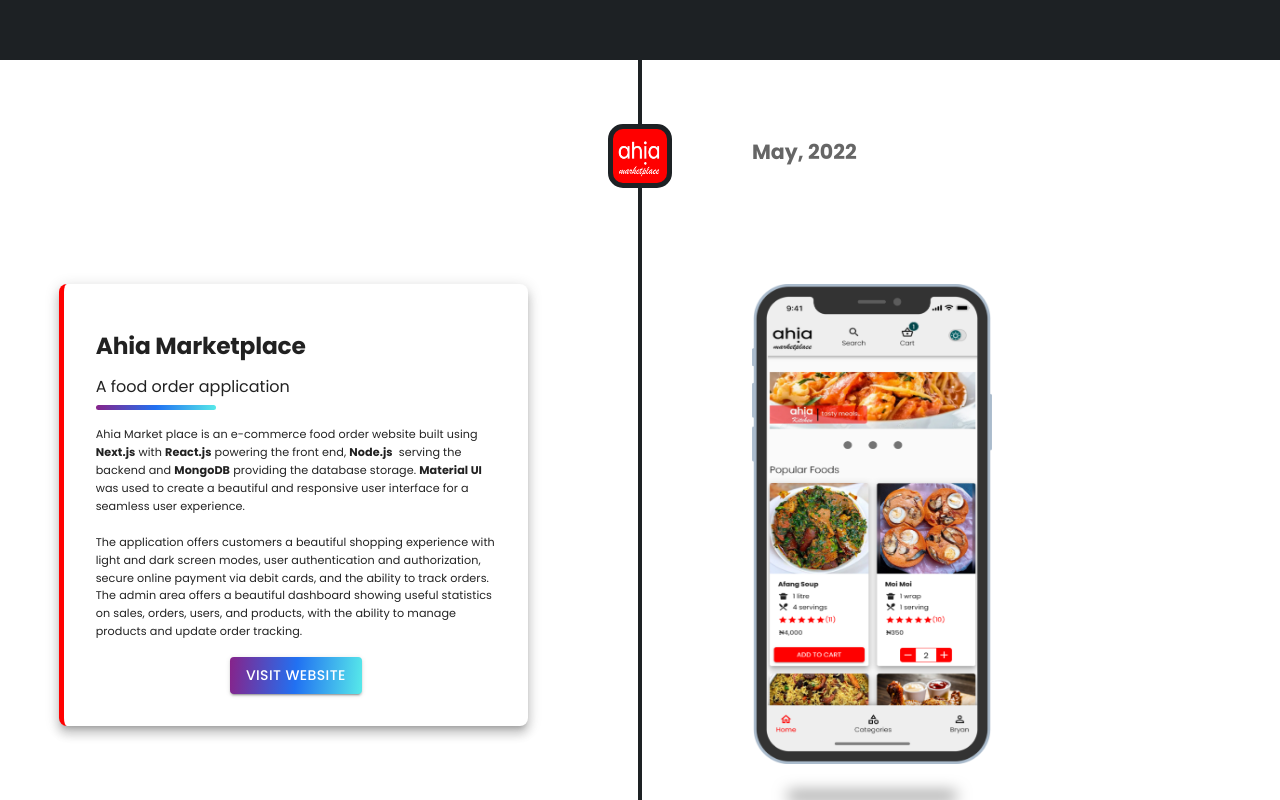
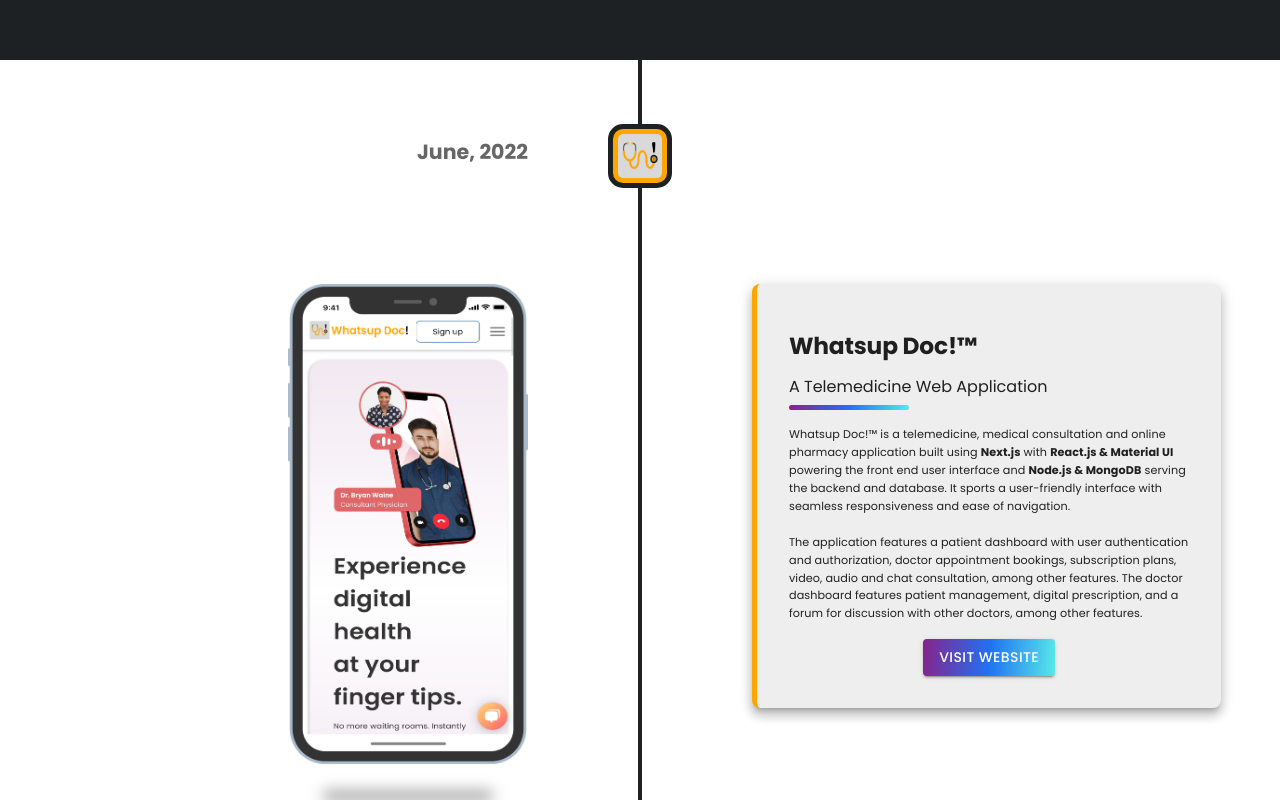
Before and after one commit to bryanwaine/thedevmedic, a Next.js app: page /portfolio in a window 1280 px wide. Shown: the part 500-1300 px from the top of the page. Built offline with nearby package versions, Linux system fonts and the light colour scheme.

Commit message:
Adjust portfolio

```diff
--- a/components/Carousel.js
+++ b/components/Carousel.js
@@ -16,6 +16,27 @@ const ImageCarousel = () => {
       swipeable={true}
       transitionTime={2000}
     >
+      <div
+        style={{
+          display: 'flex',
+          flexDirection: 'column',
+          alignItems: 'center',
+        }}
+      >
+        <img
+          src='/whatsup-doc_screen.png'
+          alt='Whatsup Doc!'
+          style={{ width: '10rem', height: '20rem' }}
+        />
+        <Box
+          sx={{
+            boxShadow: '0px 0px 15px 4px rgba(0,0,0,0.50)  !important',
+            width: '5rem',
+            height: '0px',
+            margin: '2rem 0 0 0',
+          }}
+        />
+      </div>
       <div
         style={{
           display: 'flex',
--- a/pages/portfolio.js
+++ b/pages/portfolio.js
@@ -183,6 +183,52 @@ const Portfolio = () => {
                 padding: '4rem 0',
               }}
             >
+              {/* Telemedicine Screen Section */}
+
+              <Box
+                sx={{ height: '50rem', width: '80%' }}
+                className='revealPortfolioImg2'
+              >
+                <Typography
+                  variant='h3'
+                  sx={{
+                    width: '100%',
+                    height: '8rem',
+                    display: 'flex',
+                    justifyContent: 'end',
+                    alignItems: 'start',
+                    padding: '0',
+                    fontWeight: 700,
+                    color: '#666666',
+                  }}
+                >
+                  June, 2022
+                </Typography>
+                <Box
+                  sx={{
+                    display: 'flex',
+                    flex: 'center',
+                    flexDirection: 'column',
+                    alignItems: 'end',
+                  }}
+                >
+                  <img
+                    src='/whatsup-doc_screen.png'
+                    alt='Whatsup Doc!'
+                    style={{ width: '15rem', height: '30rem' }}
+                  />
+                  <Box
+                    sx={{
+                      boxShadow:
+                        '0px 0px 15px 4px rgba(0,0,0,0.50)  !important',
+                      width: '10rem',
+                      height: '0px',
+                      margin: '2rem 2.5rem 0 0',
+                    }}
+                  />
+                </Box>
+              </Box>
+
               {/* Ahia Marketplace Description Section */}
 
               <Box
@@ -522,6 +568,33 @@ const Portfolio = () => {
                     }}
                   />
                   <img
+                    src='/w-d_logo_thumb.png'
+                    alt='Whatsup Doc!'
+                    style={{
+                      width: '4rem',
+                      height: '4rem',
+                      background: '#ffa500',
+                      border: '5px solid #1d2124',
+                      borderRadius: 15,
+                      padding: 5,
+                    }}
+                  />
+                  <Box
+                    sx={{
+                      background: '#1d2124',
+                      height: '46rem',
+                      width: '3%',
+                    }}
+                  />
+                  <Box
+                    sx={{
+                      display: { xs: 'initial', lg: 'none' },
+                      background: '#1d2124',
+                      height: '41rem',
+                      width: '3%',
+                    }}
+                  />
+                  <img
                     src='/ahia.png'
                     alt='ahia'
                     style={{
@@ -673,10 +746,137 @@ const Portfolio = () => {
                 padding: '4rem 0',
               }}
             >
+              {/* Telemedicine Screen on XS */}
+
+              <Box
+                sx={{
+                  height: { xs: '40rem', lg: '50rem' },
+                  width: '80%',
+                  display: { xs: 'initial', lg: 'none' },
+                }}
+                className='revealPortfolioImg2'
+              >
+                <Typography
+                  variant='h3'
+                  sx={{
+                    width: '100%',
+                    height: '8rem',
+                    display: 'flex',
+                    justifyContent: 'start',
+                    alignItems: 'start',
+                    padding: '0',
+                    fontWeight: 700,
+                    color: '#666666',
+                  }}
+                >
+                  June, 2022
+                </Typography>
+                <Box
+                  sx={{
+                    display: 'flex',
+                    flex: 'center',
+                    flexDirection: 'column',
+                    alignItems: 'end',
+                    margin: { xs: '-5rem 0 0 0', lg: 0 },
+                  }}
+                >
+                  <img
+                    src='/whatsup-doc_screen.png'
+                    alt='Whatsup Doc!'
+                    style={{ width: '15rem', height: '30rem' }}
+                  />
+                  <Box
+                    sx={{
+                      boxShadow:
+                        '0px 0px 15px 4px rgba(0,0,0,0.50)  !important',
+                      width: '10rem',
+                      height: '0px',
+                      margin: '2rem 2.5rem 0 0',
+                    }}
+                  />
+                </Box>
+              </Box>
+
+              {/* Telemedicine Description Section */}
+
+              <Box
+                sx={{ height: { xs: '42rem', lg: '50rem' }, width: '80%' }}
+                className='revealPortfolioDesc2'
+              >
+                <Card
+                  raised={true}
+                  sx={{
+                    width: '100%',
+                    minHeight: '20rem',
+                    borderLeft: '5px solid #ffa500',
+                    borderRadius: 2,
+                    background: '#eeeeee',
+                    margin: { xs: '0', lg: '10rem 0 0 0' },
+                    padding: '2rem',
+                  }}
+                >
+                  <Typography variant='h2' sx={{ fontWeight: 'bold' }}>
+                    Whatsup Doc&#33;&#8482;
+                  </Typography>
+                  <Typography variant='h5' sx={{ margin: '0' }}>
+                    A Telemedicine Web Application
+                  </Typography>
+                  <Box
+                    sx={{
+                      height: '.3rem',
+                      width: { xs: '50%', lg: '30%' },
+                      borderRadius: 20,
+                      backgroundImage:
+                        'linear-gradient( 95deg,rgb(135,35,138) 0%,rgb(33,113,242) 50%,rgb(87,233,233) 100%)',
+                      marginTop: 1,
+                    }}
+                  />
+                  <Typography variant='h6' sx={{}}>
+                    Whatsup Doc&#33;&#8482; is a telemedicine, medical
+                    consultation and online pharmacy application built
+                    using&nbsp;
+                    <strong>Next.js</strong> with{' '}
+                    <strong>React.js &amp; Material UI</strong>&nbsp; powering
+                    the front end user interface and{' '}
+                    <strong>Node.js &amp; MongoDB</strong> serving the backend
+                    and database. It sports a user-friendly interface with
+                    seamless responsiveness and ease of navigation.
+                    <br />
+                    <br />
+                    The application features a patient dashboard with user
+                    authentication and authorization, doctor appointment
+                    bookings, subscription plans, video, audio and chat
+                    consultation, among other features. The doctor dashboard
+                    features patient management, digital prescription, and a
+                    forum for discussion with other doctors, among other
+                    features.
+                  </Typography>
+                  <div style={{ display: 'flex', justifyContent: 'center' }}>
+                    <a
+                      href='https://whatsup-doc.vercel.app'
+                      target='_blank'
+                      rel='noreferrer'
+                    >
+                      <Button
+                        variant='contained'
+                        color='primary'
+                        type='submit'
+                        sx={{
+                          backgroundImage:
+                            'linear-gradient( 95deg,rgb(135,35,138) 0%,rgb(33,113,242) 50%,rgb(87,233,233) 100%)',
+                        }}
+                      >
+                        VISIT WEBSITE
+                      </Button>
+                    </a>
+                  </div>
+                </Card>
+              </Box>
+
               {/*Ahia Screen Section */}
 
               <Box
-                sx={{ height: { xs: '40rem', lg: '50rem' }, width: '80%' }}
+                sx={{ height: { xs: '40rem', lg: '50rem' }, width: '80%', margin: {xs: '9rem 0 0 0', lg: '0'} }}
                 className='revealPortfolioImg1'
               >
                 <Typography
```
Also changed, not shown: public/w-d_logo_thumb.png (added), public/whatsup-doc_screen.png (added).
